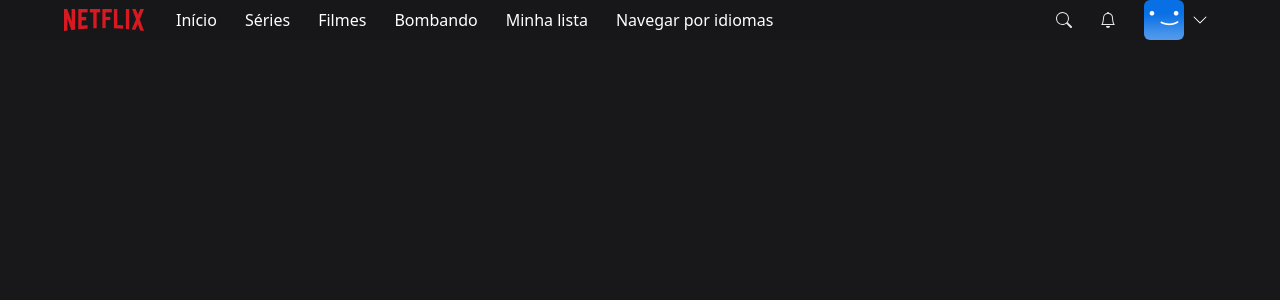
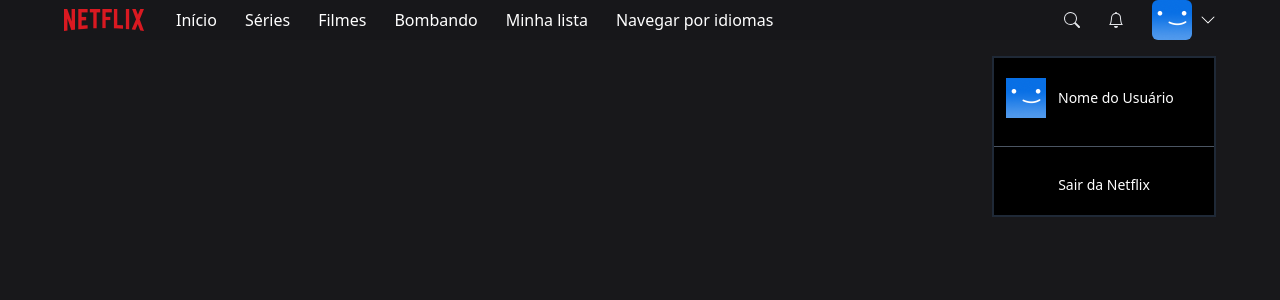
Before and after one commit to rafix923/netflix-clone, a Next.js app: page / in a window 1280 px wide. Shown: the top 300 px of the page. Built offline with nearby package versions, Linux system fonts and the light colour scheme; no server answers; sample sign-in values are in the browser's storage.

Commit message:
feat: Criar componente `AccountMenu`.
Esse componente ficará responsável por armazenar o avatar, nome e botão de sair da netflix e será renderizado ao clicar no avatar do usuário que fica do lado direito superior na barra de menu de navegação.

```diff
--- a/components/AccountMenu.tsx
+++ b/components/AccountMenu.tsx
@@ -1,8 +1,31 @@
 import React from "react";
 import { signOut } from "next-auth/react";
+import { AccountMenuProps } from "@/models/AccountMenuProps";
+import Image from "next/image";
 
-const AccountMenu = () => {
-  return <div></div>;
+const AccountMenu: React.FC<AccountMenuProps> = ({ visible }) => {
+  if (!visible) {
+    return null;
+  }
+  return (
+    <div className="bg-black w-56 absolute top-14 right-0 py-5 flex-col border-2 border-gray-800 flex ">
+      <div className="flex flex-col gap-3">
+        <div className="px-3 group/item flex flex-row gap-3 items-center w-full">
+          <Image src="/images/default-blue.png" alt="" width={40} height={40} />
+          <p className="text-white text-sm group-hover/item:underline">
+            Nome do Usuário
+          </p>
+        </div>
+        <hr className="bg-gray-600 border-0 h-px my-4" />
+        <div
+          onClick={() => signOut()}
+          className="px-3 text-center text-white text-sm hover:underline"
+        >
+          Sair da Netflix
+        </div>
+      </div>
+    </div>
+  );
 };
 
 export default AccountMenu;
--- a/components/Navbar.tsx
+++ b/components/Navbar.tsx
@@ -78,7 +78,7 @@
               />
             </div>
             <BsChevronDown className="text-white transiction" />
-            <AccountMenu />
+            <AccountMenu visible />
           </div>
         </div>
       </div>
```
